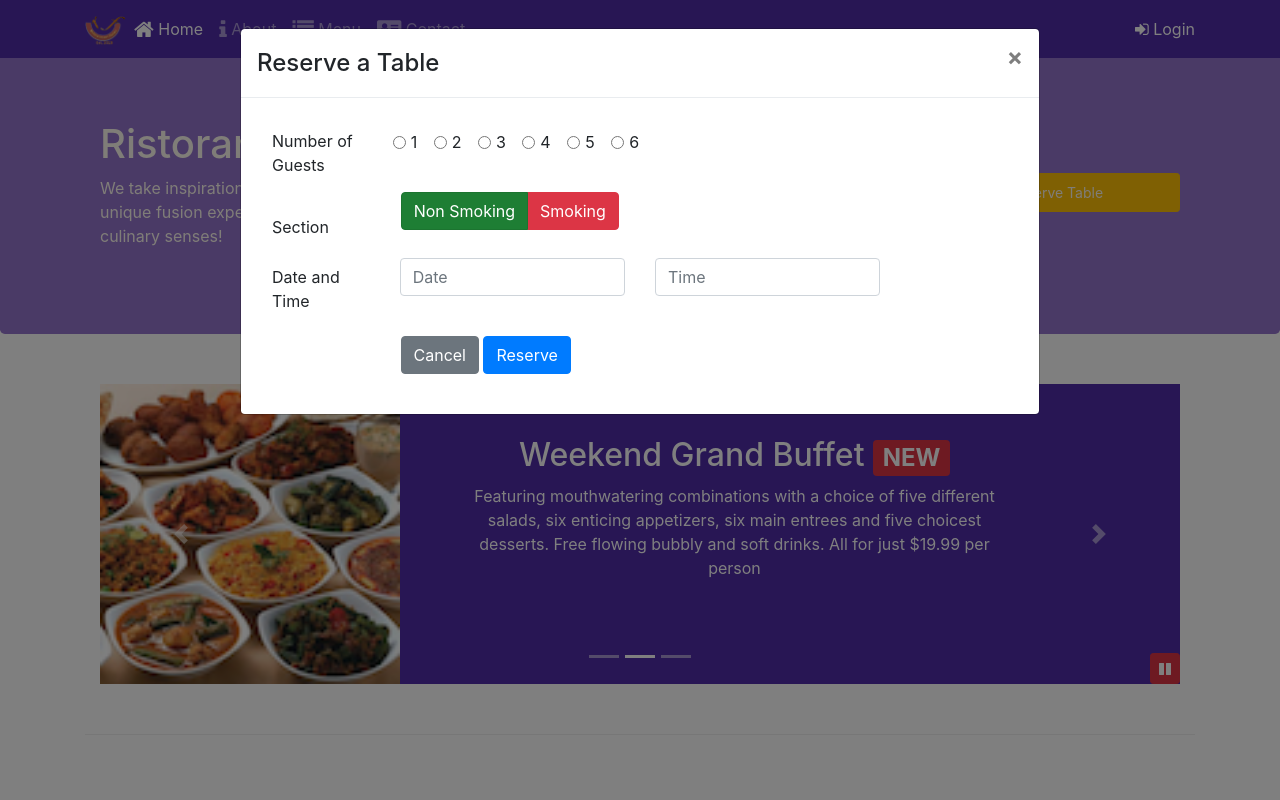
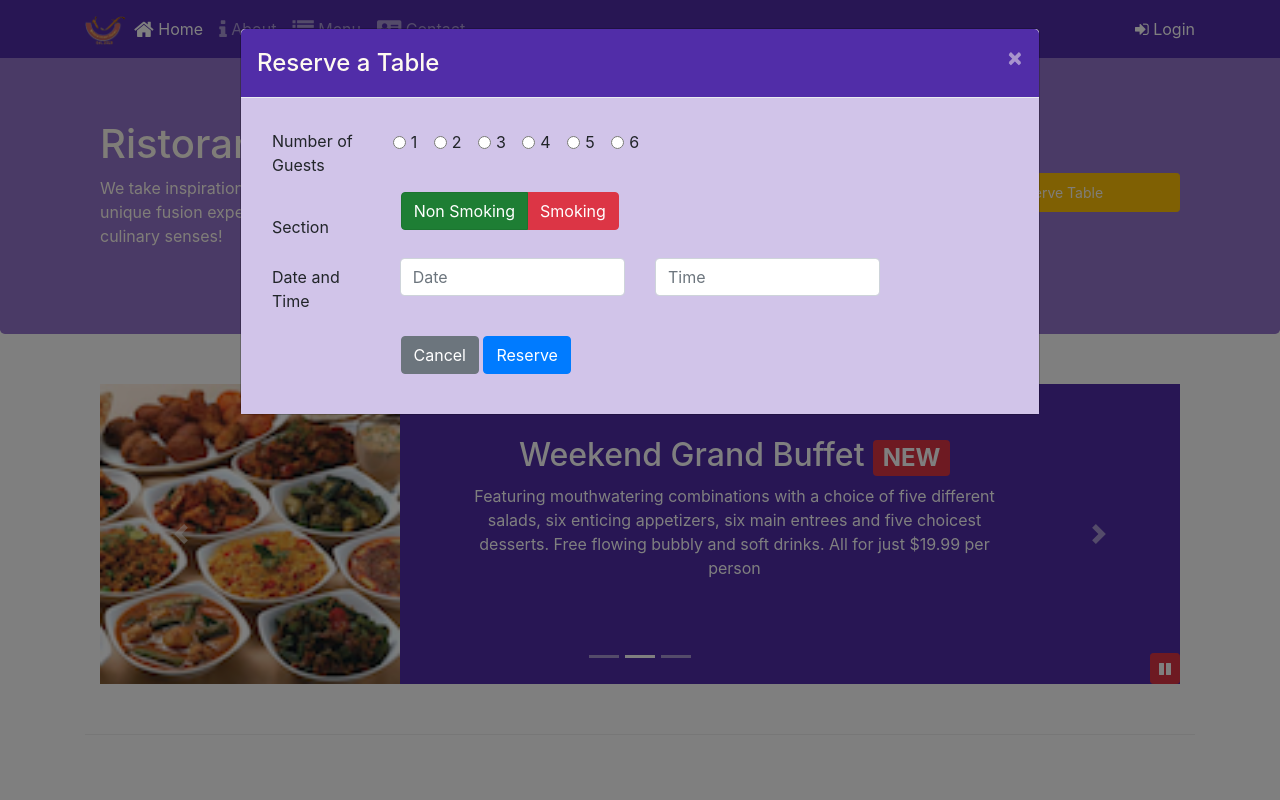
Before and after one commit to Sirisha512/conFusion, a website: page index.html in a window 1280 px wide. Both pictures are taken after a click on the button "Reserve Table". Shown: the top 800 px of the page. Drawn offline with nearby package versions, Linux system fonts and the light colour scheme.

Commit message:
Assignment4

```diff
--- a/css/styles.scss
+++ b/css/styles.scss
@@ -74,3 +74,17 @@ body{
     bottom: 0px;
     z-index: 1;
 }
+
+.modal-header {
+    background: $background-dark;
+    color: floralwhite;
+
+    .close{
+        color: floralwhite;
+    }
+
+}
+
+.modal-body {
+background: $background-pale;
+}
--- a/index.html
+++ b/index.html
@@ -31,8 +31,8 @@
                     <li class="nav-item"><a class="nav-link" href="#"><span class="fa fa-list fa-lg"></span> Menu</a></li>
                     <li class="nav-item"><a class="nav-link" href="./contactus.html"><span class="fa fa-address-card fa-lg"></span> Contact</a></li>
                 </ul>
-                <span class="navbar-text">
-                    <a data-toggle="modal" data-target="#loginModal">
+                <span id="login" class="navbar-text">
+                    <a>
                         <span class="fa fa-sign-in"></span> Login
                     </a>
                 </span>
@@ -96,7 +96,7 @@
                     <img src="img/logo.png" class="img-fluid">
                 </div>
                 <div class="col-12 col-sm-3 align-self-center">
-                    <a role="button" class="btn btn-warning nav-link btn-sm btn-block" data-toggle="modal" data-target="#reservationModal">
+                    <a id="reserveButton" role="button" class="btn btn-warning nav-link btn-sm btn-block">
                          Reserve Table
                     </a>
                 </div>
@@ -371,6 +371,18 @@
         });
     </script>
 
+    <script>
+        $(document).ready(function() {
+            $('#login').click(function() {
+                $('#loginModal').modal('toggle');
+            });
+            $('#reserveButton').click(function() {
+                $('#reservationModal').modal('toggle');
+            });
+        });
+
+    </script>
+
 </body>
 
 </html>
```
Also changed, not shown: css/styles.css.
